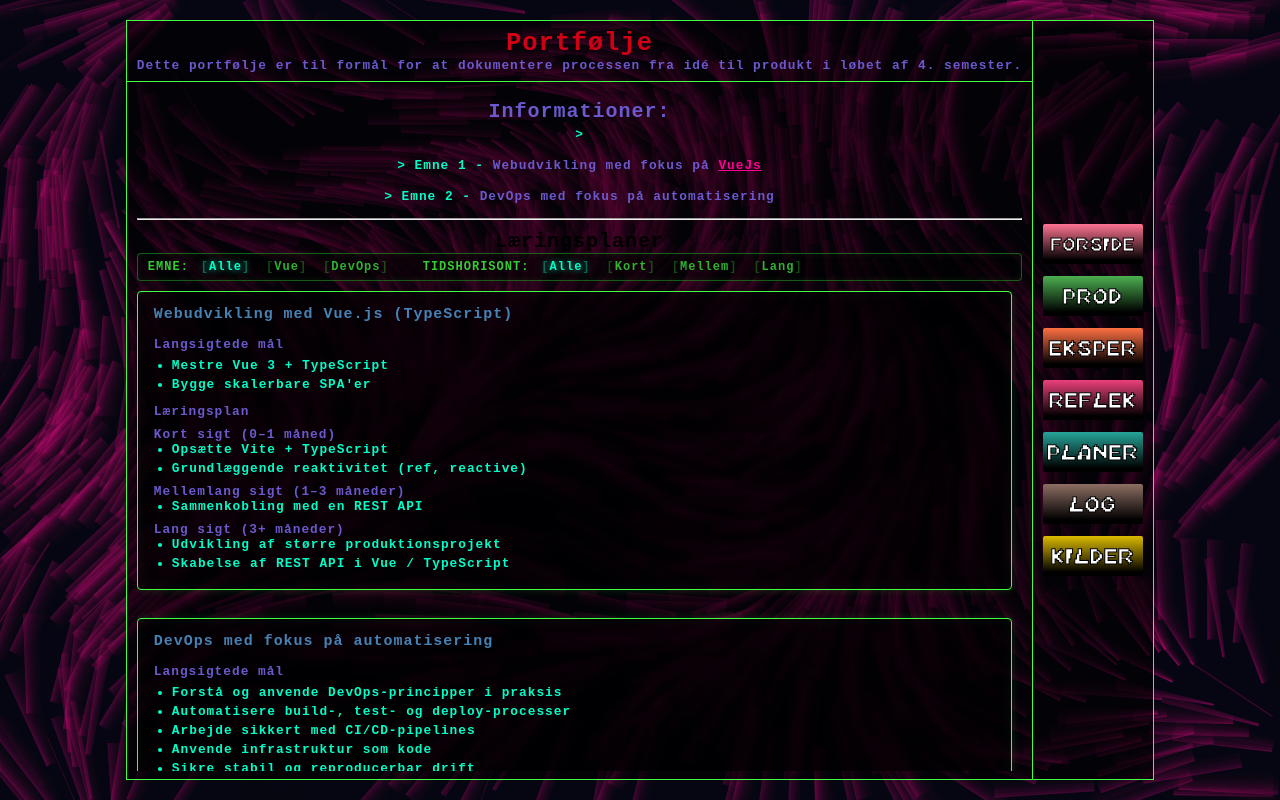
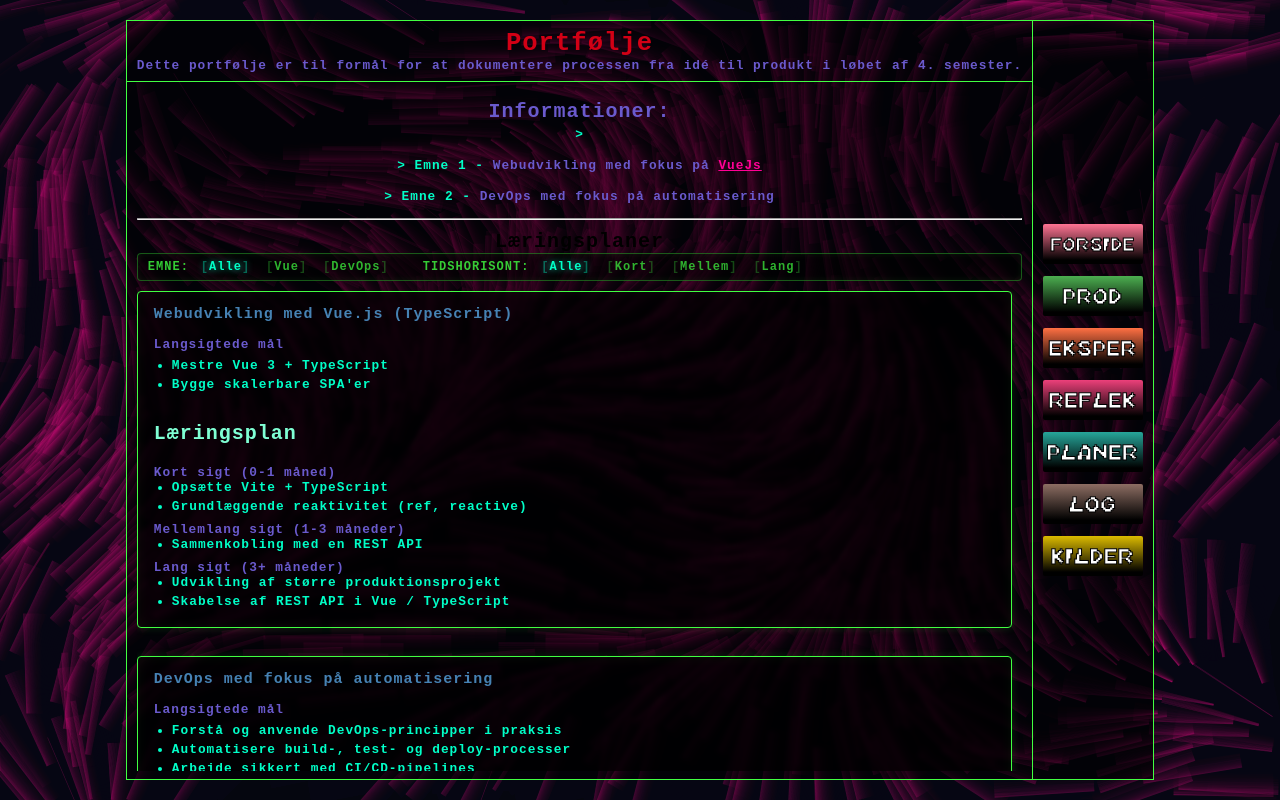
Before and after one commit to Gatherer4466/gatherer4466.github.io, a Vue app: page /laering in a window 1280 px wide. Built offline with nearby package versions, Linux system fonts and the light colour scheme.

Commit message:
Improve readability a tiny bit

```diff
--- a/src/components/viewSpecific/learning/GoalCard.vue
+++ b/src/components/viewSpecific/learning/GoalCard.vue
@@ -27,7 +27,7 @@
     </section>
 
     <section class="section" v-else>
-      <h4>Læringsplan</h4>
+      <h4  style="color:aquamarine; font-size: 20px; margin-top: 30px; margin-bottom: 20px;">Læringsplan</h4>
 
       <div
         v-for="(goals, key) in plan.plan"
@@ -58,8 +58,8 @@ const props = defineProps<{
 }>()
 
 const horizonMap: Record<TimeHorizon, string> = {
-  short: 'Kort sigt (0–1 måned)',
-  mid: 'Mellemlang sigt (1–3 måneder)',
+  short: 'Kort sigt (0-1 måned)',
+  mid: 'Mellemlang sigt (1-3 måneder)',
   long: 'Lang sigt (3+ måneder)',
 }
 
```
